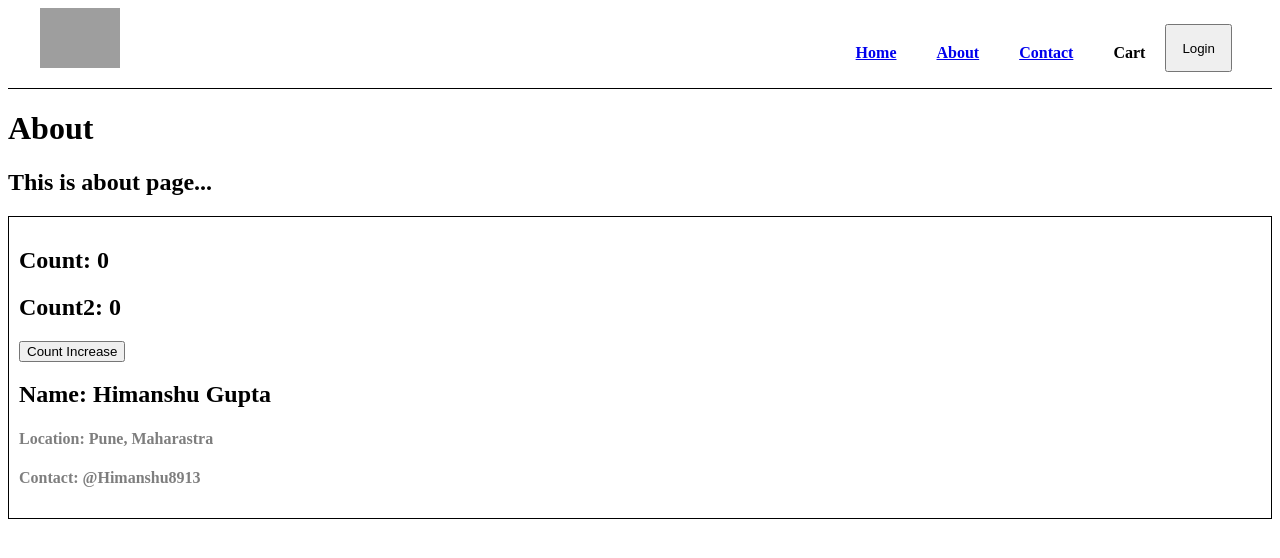
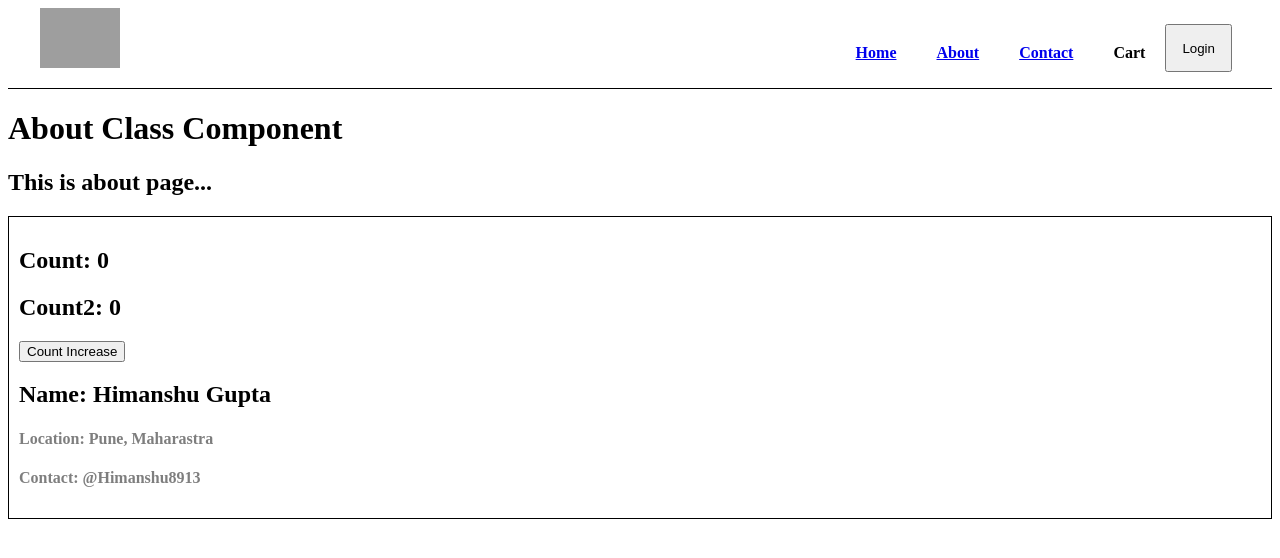
Before and after one commit to Himanshu8913/React_Development, a React (Vite) app in the folder Project-1-Food_Ordering_App/: page /about in a window 1280 px wide. Shown: the top 558 px of the page. Built offline with nearby package versions, Linux system fonts and the light colour scheme; grey boxes are pictures that could not be loaded.

Commit message:
converting about component into class based component

```diff
--- a/Project-1-Food_Ordering_App/src/components/About.js
+++ b/Project-1-Food_Ordering_App/src/components/About.js
@@ -1,13 +1,28 @@
 import User from "./User";
+import { Component } from "react";
 
-const About = () => {
+class About extends Component {
+    constructor(props) {
+        super(props);
+
+        //console.log("Parent Constructor");
+    }
+
+    componentDidMount() {
+        //console.log("Parent Component Did Mount");
+    }
+
+    render() {
+        //console.log("Parent Render");
+
         return (
             <div>
-            <h1>About</h1>
+                <h1>About Class Component</h1>
                 <h2>This is about page...</h2>
                 <User name={"Himanshu Gupta"} location={"Pune, Maharastra"} contact="@Himanshu8913"/>
             </div>
         );
-};
+    }
+}
 
 export default About;
```
Lines whose indentation alone changed are shown as unchanged.
